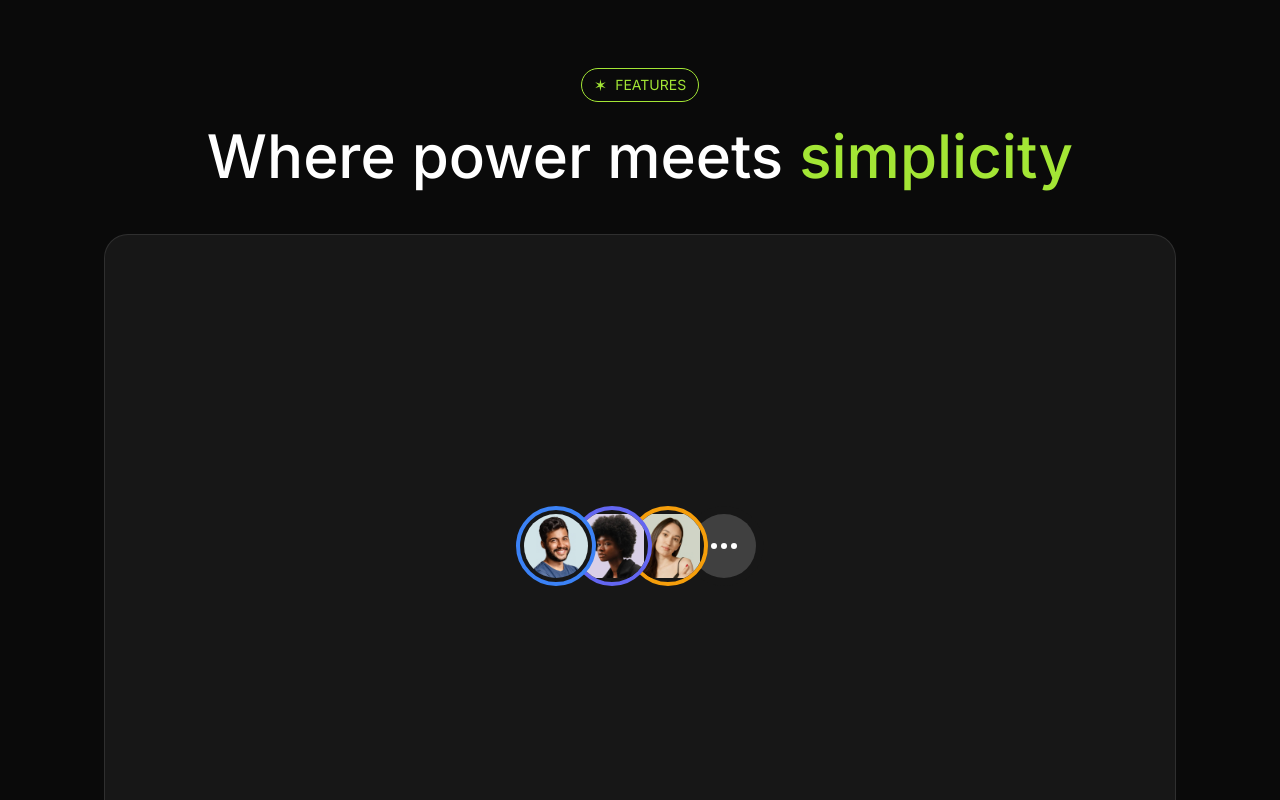
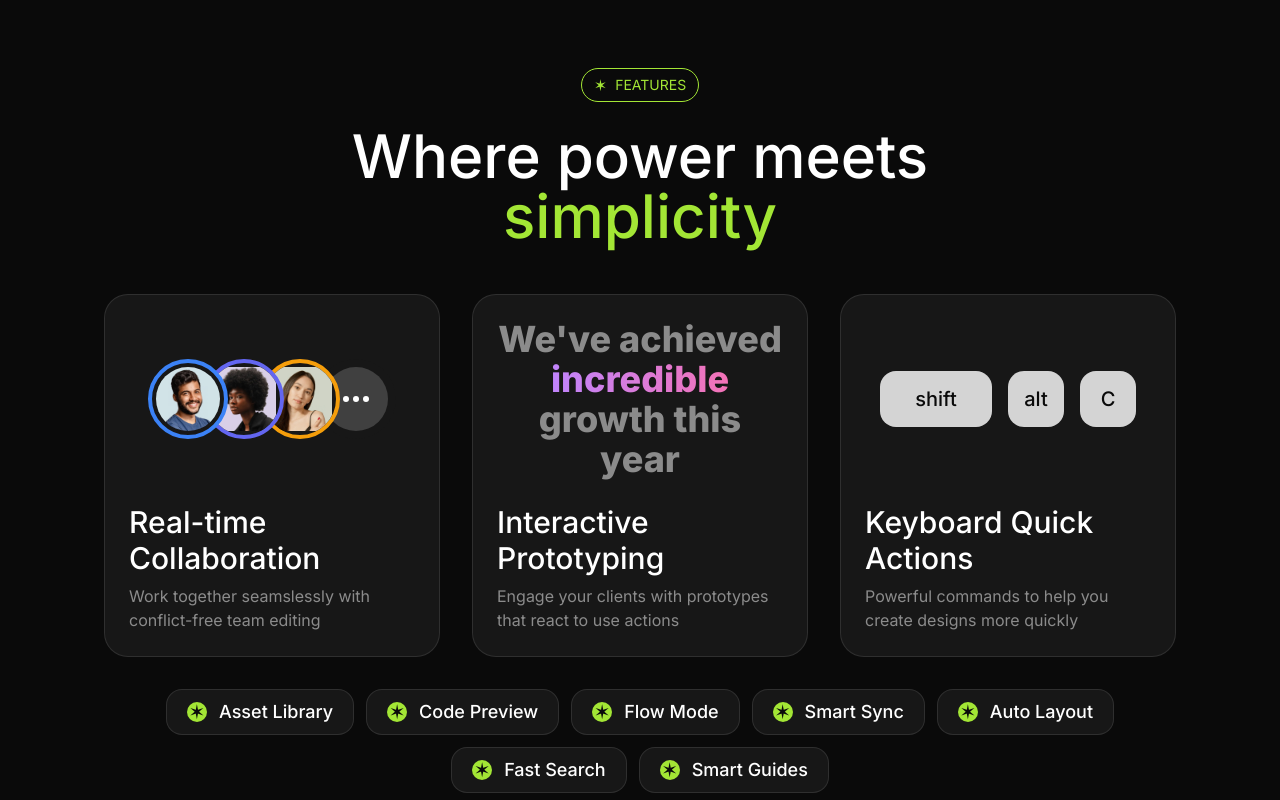
Before and after one commit to Jisap/DLP, a Next.js app: page / in a window 1280 px wide. Shown: the part 2000-2800 px from the top of the page. Built offline with nearby package versions, Linux system fonts and the light colour scheme.

Commit message:
features

```diff
--- a/src/components/FeatureCard.tsx
+++ b/src/components/FeatureCard.tsx
@@ -1,4 +1,5 @@
 import React from "react";
+import { twMerge } from 'tailwind-merge';
 
 
 
@@ -7,12 +8,13 @@ export default function FeatureCard(
     title: string;
     description: string;
     children?: React.ReactNode;
+    className?: string;
   }) {
 
-  const { title, description, children } = props;
+  const { title, description, children, className } = props;
 
   return (
-    <div className="bg-neutral-900 border border-white/10 p-6 rounded-3xl">
+    <div className={twMerge("bg-neutral-900 border border-white/10 p-6 rounded-3xl", className)}>
       <div className="aspect-video">{children}</div>
       <div>
         <h3 className="text-3xl font-medium mt-6">{title}</h3>
--- a/src/sections/Features.tsx
+++ b/src/sections/Features.tsx
@@ -24,14 +24,15 @@ export default function Features() {
 				<div className="flex justify-center">
 					<Tag>Features</Tag>
 				</div>
-				<h2 className="text-6xl font-medium text-center mt-6">
+				<h2 className="text-6xl font-medium text-center mt-6 max-w-2xl mx-auto">
 					Where power meets{" "}
 					<span className="text-lime-400">simplicity</span>
 				</h2>
-				<div className="mt-12 grid grid-cols-1 gap-8">
+				<div className="mt-12 grid grid-cols-1 md:grid-cols-4 lg:grid-cols-3 gap-8">
 					<FeatureCard
 						title="Real-time Collaboration"
 						description="Work together seamslessly with conflict-free team editing"
+						className="md:col-span-2 lg:col-span-1"
 					>
 						<div className="aspect-video flex items-center justify-center">
 							<Avatar className="z-40">
@@ -65,6 +66,7 @@ export default function Features() {
 					<FeatureCard
 						title="Interactive Prototyping"
 						description="Engage your clients with prototypes that react to use actions"
+						className="md:col-span-2 lg:col-span-1"
 					>
 						<div className="aspect-video flex items-center justify-center">
 							<p className="text-4xl font-extrabold text-white/50 text-center">
@@ -79,6 +81,7 @@ export default function Features() {
 					<FeatureCard
 						title="Keyboard Quick Actions"
 						description="Powerful commands to help you create designs more quickly"
+						className="md:col-span-2 lg:col-span-1 md:col-start-2 lg:col-start-auto"
 					>
 						<div className="aspect-video flex items-center justify-center gap-4">
 							<Key className="w-28">shift</Key>
@@ -91,12 +94,12 @@ export default function Features() {
 					{features.map((feature) => (
 						<div
 							key={feature}
-							className="bg-neutral-900 border border-white/10 inline-flex px-3 py-1.5 rounded-2xl gap-3 items-center"
+							className="bg-neutral-900 border border-white/10 inline-flex px-3 md:px-5 py-1.5 md:py-2 rounded-2xl gap-3 items-center"
 						>
 							<span className="bg-lime-400 text-neutral-950 size-5 rounded-full inline-flex items-center justify-center text-xl">
 								&#10038;
 							</span>
-							<span className="font-medium">{feature}</span>
+							<span className="font-medium md:text-lg">{feature}</span>
 						</div>
 					))}
 				</div>
```
